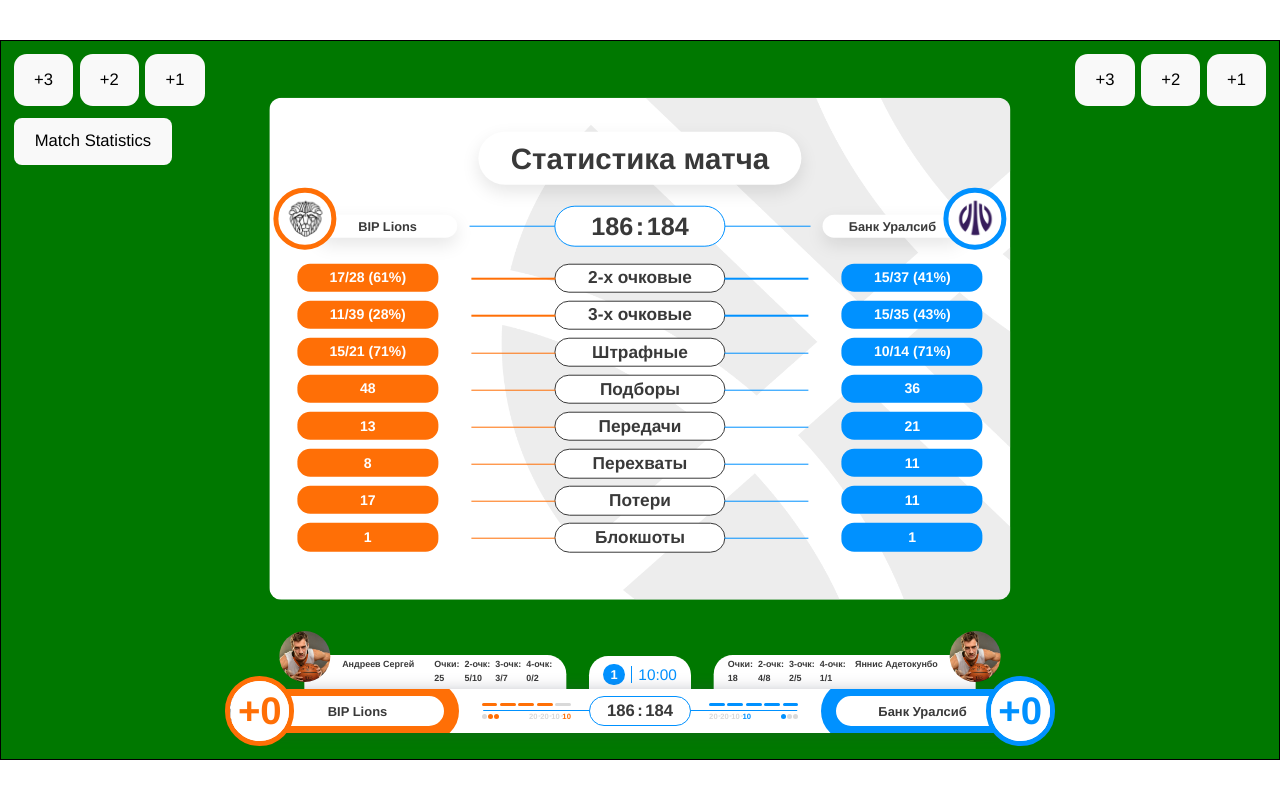
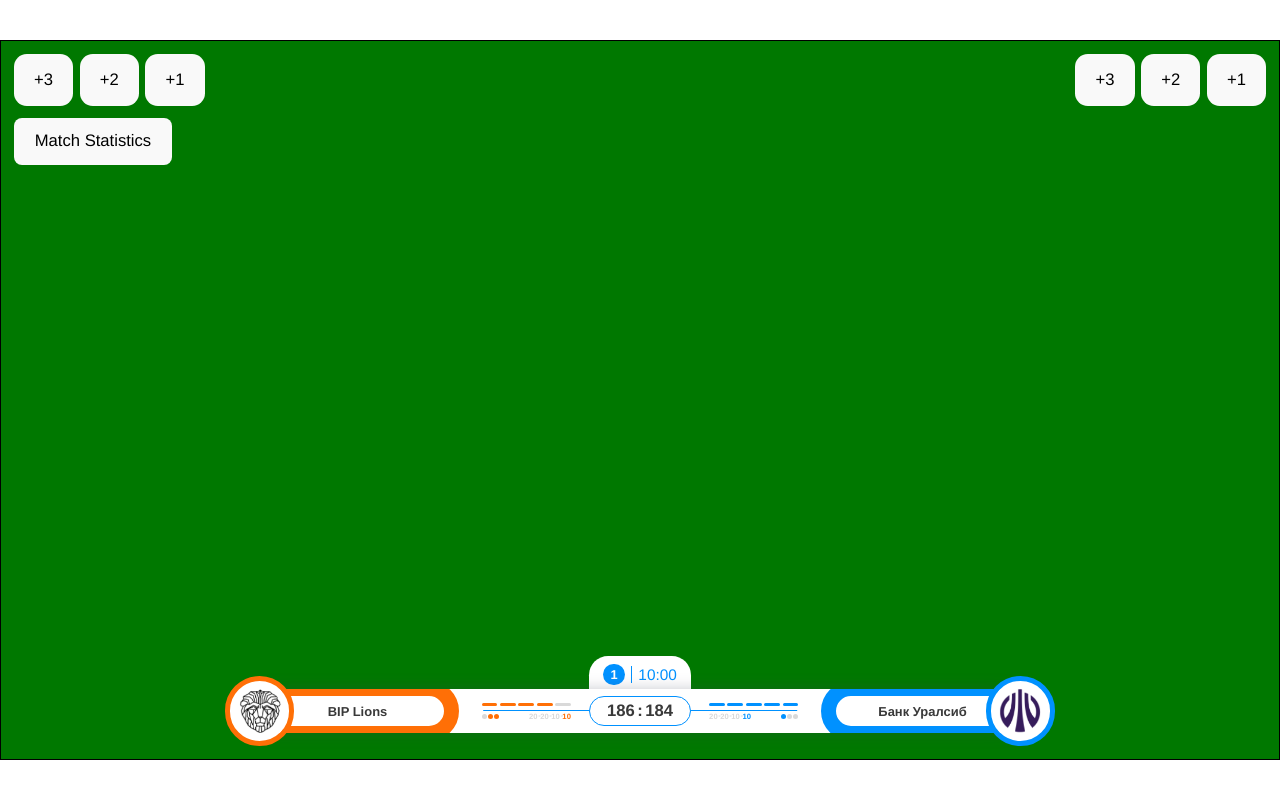
Before and after one commit to Aitmuhamet/vue-animation-basketball, a Vue app: page / in a window 1280 px wide. Built offline with nearby package versions, Linux system fonts and the light colour scheme.

Commit message:
refactor(component): Migrate to Options API

```diff
--- a/src/components/BasketballScoreboard.vue
+++ b/src/components/BasketballScoreboard.vue
@@ -264,53 +264,25 @@
     </div>
 </template>
 
-<script setup>
-import { ref, reactive, computed, onMounted, onUnmounted } from 'vue'
-
-const props = defineProps({
+<script>
+export default {
+  props: {
     content: String, // Текст внутри блока .scoreboard
-});
-
-const windowWidth = ref(window.innerWidth);
-const scoreboardWidth = ref(0);
-
-const updateWidths = () => {
-  windowWidth.value = window.innerWidth;
-  scoreboardWidth.value = document.querySelector('.scoreboard').offsetWidth;
-};
-
-onMounted(() => {
-  window.addEventListener('resize', updateWidths);
-  updateWidths(); // Устанавливаем начальные значения
-});
-
-onUnmounted(() => {
-  window.removeEventListener('resize', updateWidths);
-});
-
-const widthRatio = computed(() => {
-  return scoreboardWidth.value / windowWidth.value;
-});
-
-const scoreboardStyle = computed(() => {
+  },
+  data() {
     return {
-    '--scoreboard-width-ratio': widthRatio.value,
-  };
-});
-
-const teams = reactive({
-    team1: { score: 0, showScore: true, showPhoto: true, showStats: true },
-    team2: { score: 0, showScore: true, showPhoto: true, showStats: true },
-})
-
-const timeouts = {
-    team1: { showScore: false, showPhoto: false, showStats: false },
-    team2: { showScore: false, showPhoto: false, showStats: false },
-};
-
-const showMatchStatistics = ref(true);
-
-const items = ref([
+      windowWidth: window.innerWidth,
+      scoreboardWidth: 0,
+      teams: {
+        team1: { score: 0, showScore: false, showPhoto: false, showStats: false },
+        team2: { score: 0, showScore: false, showPhoto: false, showStats: false },
+      },
+      timeouts: {
+        team1: { showScore: null, showPhoto: null, showStats: null }, // Use null for timeouts
+        team2: { showScore: null, showPhoto: null, showStats: null },
+      },
+      showMatchStatistics: false,
+      items: [
         { col1: "17/28 (61%)", col2: "2-х очковые", col3: "15/37 (41%)" },
         { col1: "11/39 (28%)", col2: "3-х очковые", col3: "15/35 (43%)" },
         { col1: "15/21 (71%)", col2: "Штрафные", col3: "10/14 (71%)" },
@@ -319,35 +291,61 @@ const items = ref([
         { col1: "8", col2: "Перехваты", col3: "11" },
         { col1: "17", col2: "Потери", col3: "11" },
         { col1: "1", col2: "Блокшоты", col3: "1" }
-])
+      ],
+    };
+  },
+  computed: {
+    widthRatio() {
+      return this.scoreboardWidth / this.windowWidth;
+    },
+    scoreboardStyle() {
+      return {
+        '--scoreboard-width-ratio': this.widthRatio,
+      };
+    },
+  },
+  mounted() {
+    window.addEventListener('resize', this.updateWidths);
+    this.updateWidths(); // Устанавливаем начальные значения
+  },
+  beforeUnmount() {
+    window.removeEventListener('resize', this.updateWidths);
+  },
+  methods: {
+    updateWidths() {
+      this.windowWidth = window.innerWidth;
+      const scoreboardElement = document.querySelector('.scoreboard');
+      this.scoreboardWidth = scoreboardElement ? scoreboardElement.offsetWidth : 0; // Handle potential null
+    },
+    changeScore(team, points) {
+      const timeouts = this.timeouts[team]; // Shortcut
 
-const changeScore = (team, points) => {
-
-    if (timeouts[team].showScore || timeouts[team].showPhoto || timeouts[team].showStats) {
-        clearTimeout(timeouts[team].showScore);
-        clearTimeout(timeouts[team].showPhoto);
-        clearTimeout(timeouts[team].showStats);
-        teams[team].showScore = false
-        teams[team].showPhoto = false
-        teams[team].showStats = false
+      if (timeouts.showScore || timeouts.showPhoto || timeouts.showStats) {
+        clearTimeout(timeouts.showScore);
+        clearTimeout(timeouts.showPhoto);
+        clearTimeout(timeouts.showStats);
+        this.teams[team].showScore = false;
+        this.teams[team].showPhoto = false;
+        this.teams[team].showStats = false;
       }
 
-    teams[team].score = points;
-    teams[team].showScore = true;
+      this.teams[team].score = points;
+      this.teams[team].showScore = true;
 
-    timeouts[team].showScore = setTimeout(() => {
-        teams[team].showScore = false
-        teams[team].showStats = true
-        timeouts[team].showPhoto = setTimeout(() => {
-            teams[team].showPhoto = true
-            timeouts[team].showStats = setTimeout(() => {
-                teams[team].showPhoto = false
-                teams[team].showStats = false
+      timeouts.showScore = setTimeout(() => {
+        this.teams[team].showScore = false;
+        this.teams[team].showStats = true;
+        timeouts.showPhoto = setTimeout(() => {
+          this.teams[team].showPhoto = true;
+          timeouts.showStats = setTimeout(() => {
+            this.teams[team].showPhoto = false;
+            this.teams[team].showStats = false;
           }, 7000);
         }, 100);
       }, points * 1000);
-}
-
+    },
+  },
+};
 </script>
 
 <style scoped lang="scss">
@@ -501,6 +499,7 @@ button {
     height: 100%;
     max-height: 100vh;
     aspect-ratio: 16 / 9;
+    overflow: hidden;
     border: 1px solid black;
 
     display: flex;
```
Lines whose indentation alone changed are shown as unchanged.
